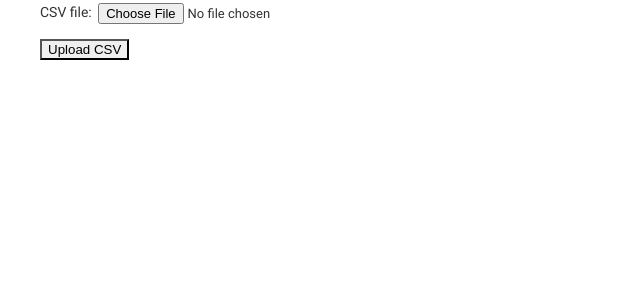
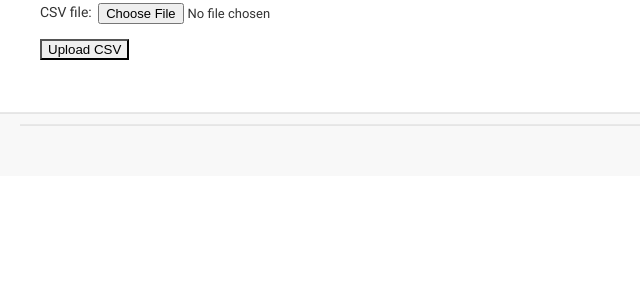
Before and after one commit to regents-umich-edu/KarpeLiber, a Django app: template main/templates/admin/csv_form.html in a window 1280 px wide. Shown: the part 149-450 px from the top of the page, without its empty margins (0-640 px from the left). Run offline with Django 3.2, Linux system fonts and the light colour scheme; tables that the repository leaves empty hold one stand-in row (values such as "Sample post"); the template is opened without the code that fills it: values that come from a table or form of the project are taken from there, most other values are stand-ins (such as "Sample title", 1, 10 or a date in 2020); parts of the project's set-up code (start-up, migrations or seed data) failed here and were passed over; some libraries are stand-ins or nearby versions.

Commit message:
#29 - improve image tag display

```diff
--- a/main/templates/admin/base_site.html
+++ b/main/templates/admin/base_site.html
@@ -1,9 +1,10 @@
 {% extends "admin/base_site.html" %}
 
 {% block footer %}
-    <div class="footer">
+    <hr>
+    <div class="branding" style="padding: 10px 20px; font-size: 14px; color: #666; background: #f8f8f8; border-top: 1px solid #e5e5e5;">
         {% if IMAGE_TAG_TIMESTAMP %}
-            <span>Image Tag: {{ IMAGE_TAG_TIMESTAMP }}</span>
+            <span style="font-weight: bold;">Image Tag:</span> {{ IMAGE_TAG_TIMESTAMP }}
         {% endif %}
         {{ block.super }}
     </div>
```
